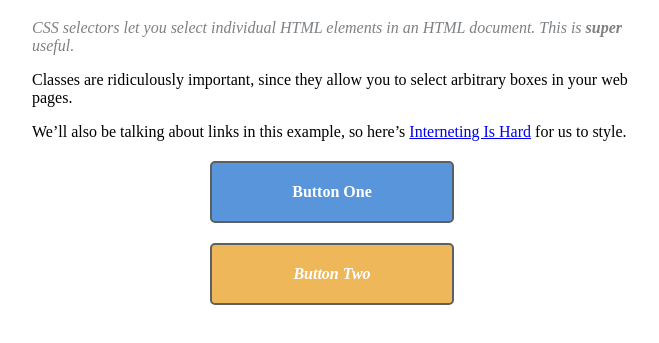
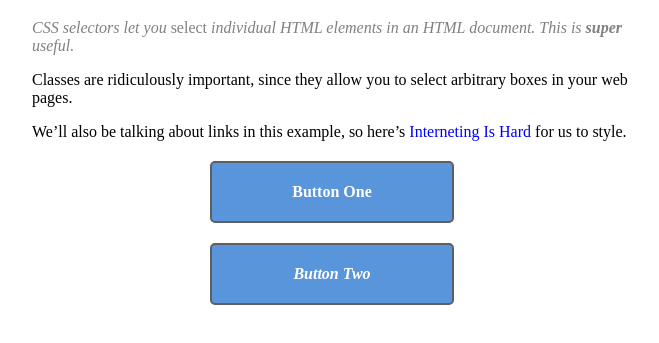
Before and after one commit to brivance/html-css-js-practice, a plain HTML site: page selectors/index.html in a window 1280 px wide. Shown: the part 61-404 px from the top of the page, without its empty margins (308-967 px from the left). Drawn offline with Linux system fonts and the light colour scheme.

Commit message:
initial commit

```diff
--- a/selectors/index.html
+++ b/selectors/index.html
@@ -19,8 +19,8 @@
        <a href='https://internetingishard.com'>Interneting Is Hard</a> for us to
        style.</p>
 
-    <div class='button'>Button One</div>
-    <div class='button call-to-action'>Button Two</div>
+    <a class='button' href='nowhere.html'>Button One</a>
+    <a class='button call-to-action' href='nowhere.html'>Button Two</a>
     </div>
   </body>
 </html>
--- a/selectors/styles.css
+++ b/selectors/styles.css
@@ -3,17 +3,35 @@
   font-style: italic;
 }
 
-.button {
+.synopsis em {
+  font-style: normal;
+}
+
+.button:link, .button:visited {
+  display: block;
+  text-decoration: none;
+
   color: #FFF;
-  background-color: #5995DA;    /* Blue */
+  background-color: #5995DA;
   font-weight: bold;
   padding: 20px;
   text-align: center;
-  border: 2px solid #5D6063;    /* Dark gray */
+  border: 2px solid #5D6063;
   border-radius: 5px;
 
   width: 200px;
   margin: 20px auto;
+}
+
+.button:hover, .button:visited:hover {
+  color: #FFF;
+  background-color: #76AEED;  /* Light blue */
+}
+
+.button:active,
+.button:visited:active {
+  color: #FFF;
+  background-color: #5995DA;  /* Blue */
 }
 
 .page {
@@ -25,3 +43,18 @@
   font-style: italic;
   background-color: #EEB75A;    /* Yellow */
 }
+
+a:link {
+  color: blue;
+  text-decoration: none;
+}
+a:visited {
+  color: purple;
+}
+a:hover {
+  color: lightblue;
+  text-decoration: underline;
+}
+a:active {
+  color: red;
+}
```
